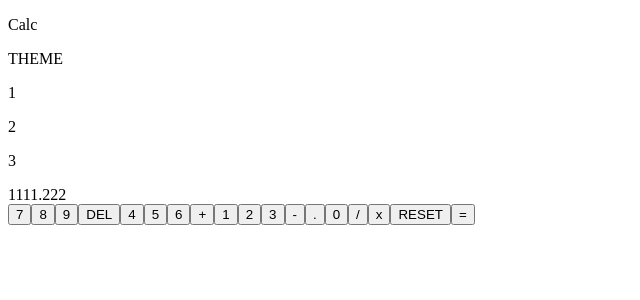
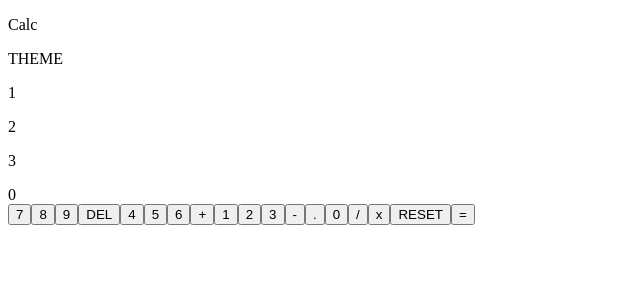
Before and after one commit to nafasebra/multi-theme-calculator, a React (Vite) app: page / in a window 1280 px wide. Shown: the top 300 px of the page, without its empty margins (0-640 px from the left). Built offline with nearby package versions, Linux system fonts and the light colour scheme.

Commit message:
set context to display component

```diff
--- a/src/components/ui/Display.tsx
+++ b/src/components/ui/Display.tsx
@@ -1,9 +1,12 @@
-import React from 'react'
+import React, {useContext} from 'react'
+import { CalculateContext } from '../../context/CalculateContext'
 
 function Display() {
+  const useCalContext = useContext(CalculateContext);
+
   return (
     <div className='rounded-lg p-8 text-3xl font-bold text-right bg-input my-5'>
-      1111.222
+      {useCalContext.input}
     </div>
   )
 }
--- a/src/context/CalculateContext.tsx
+++ b/src/context/CalculateContext.tsx
@@ -15,7 +15,7 @@ export const CalculateContext = createContext<ContextType>({
 });
 
 export const CalculateProvider = ({ children }: PropType) => {
-  const [input, setInput] = useState<string>("");
+  const [input, setInput] = useState<string>("0");
 
   return (
     <CalculateContext.Provider value={{ input, setInput }}>
```
